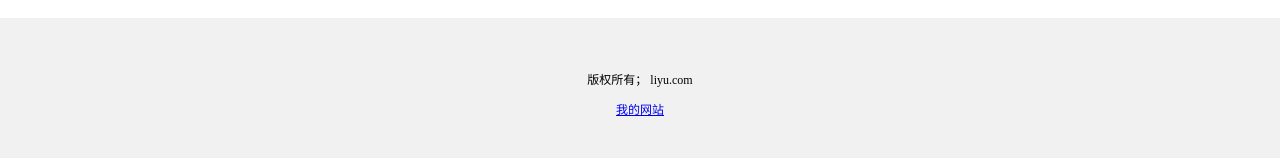
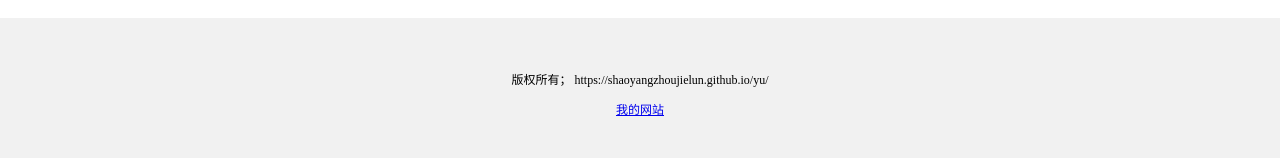
Before and after one commit to SHAOYANGzhoujielun/yu, a plain HTML site: page index.html in a window 1280 px wide. Shown: the part 320-480 px from the top of the page. Drawn offline with Linux system fonts and the light colour scheme.

Commit message:
Update index.html

```diff
--- a/index.html
+++ b/index.html
@@ -36,7 +36,7 @@
       font-size: 12px;
       "
    >
-      <p>版权所有； liyu.com</p>
+      <p>版权所有； https://shaoyangzhoujielun.github.io/yu/</p>
       <a href="https://shaoyangzhoujielun.github.io/yu/ ">我的网站</a
                                                               >
       </div>
```
